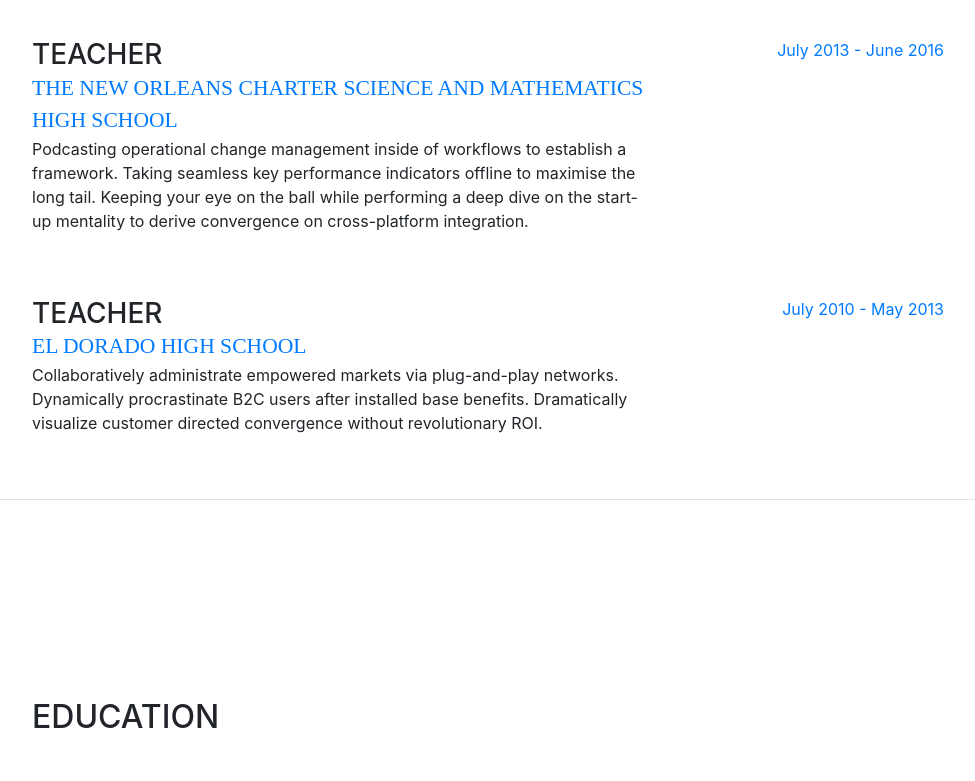
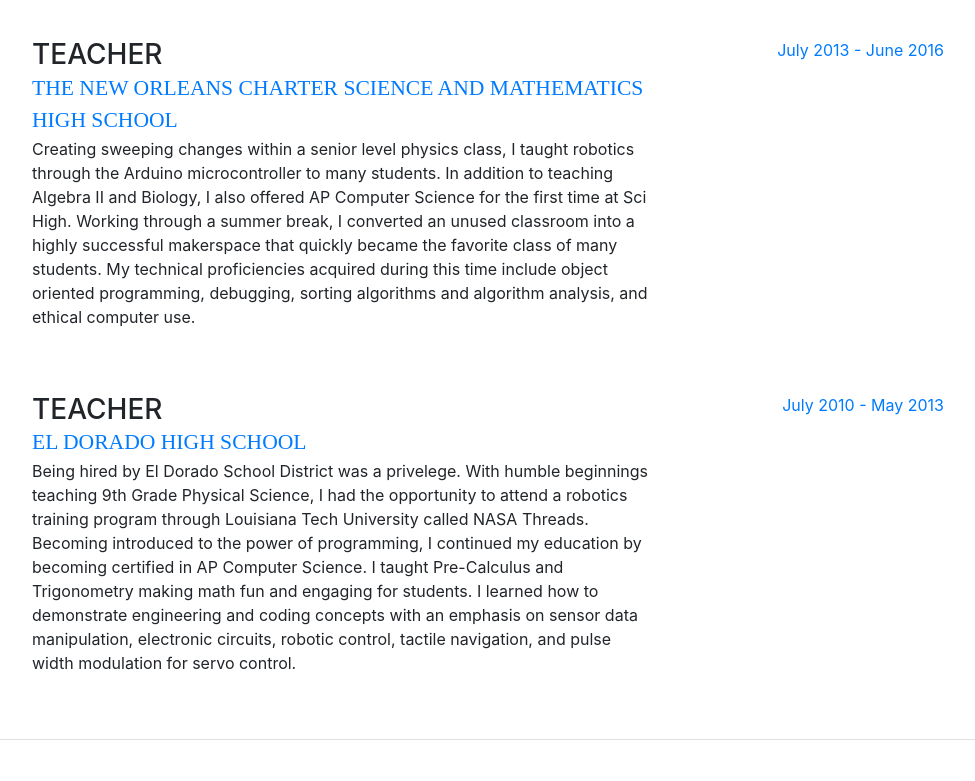
Before and after one commit to awinste/awinste.github.io, a website with bundled scripts: page index.html in a window 1280 px wide. Shown: the part 1420-2201 px from the top of the page, without its empty margins (288-1263 px from the left). Built offline with nearby package versions, Linux system fonts and the light colour scheme; a web font is replaced by a local one.

Commit message:
update job descriptions

```diff
--- a/index.html
+++ b/index.html
@@ -82,7 +82,7 @@
           to develop curriculum and project based learning techniques. Andrew hosts a radio show and podcast
           called Maker Bayou.  He most recently has become adept in app and website development,
           programming with JavaScript for front-end and back-end frameworks.<br /><br />
-            <a href="https://drive.google.com/open?id=1TOTWqbPHJHcQ1I6cV8FIe6x-vffaPQ4J">I'm currently seeking employment. Click here for my resume.</a>
+            <a href="https://drive.google.com/open?id=1TOTWqbPHJHcQ1I6cV8FIe6x-vffaPQ4J">I'm currently seeking employment in software engineering. Click for my resume.</a>
             </p>
           <ul class="list-inline list-social-icons mb-0">
             <li class="list-inline-item">
@@ -129,7 +129,10 @@
             <div class="resume-content mr-auto">
               <h3 class="mb-0">Consultant</h3>
               <a href="https://www.ashrosary.org/" class="subheading mb-3">Academy of the Sacred Heart</a>
-              <p>I developed and taught curriculum on advanced manufacturing techniques including laser cutting, 3D printing, CNC machining, 3D CAD, and digital device creation. I instructed youth and adults on computer science concepts that emphasize variables, program control flow, conditional rendering, database creation and access, event handling, and algorithm development.</p>
+              <p>I developed and taught curriculum on advanced manufacturing techniques including laser cutting,
+                3D printing, CNC machining, 3D CAD, and digital device creation. I instructed youth and adults
+                on computer science concepts that emphasize variables, program control flow, conditional
+                rendering, database creation and access, event handling, and algorithm development.</p>
             </div>
             <div class="resume-date text-md-right">
               <span class="text-primary">August 2017 - November 2017</span>
@@ -140,7 +143,12 @@
             <div class="resume-content mr-auto">
               <h3 class="mb-0">Director of Education</h3>
               <a href="https://idiyalabs.com/" class="subheading mb-3">IDIYA Labs</a>
-              <p>In addition to spearheading multiple makerspace and innovation lab builds at schools in the Greater New Orleans Area, I trained over 200 teachers in the use of creativity and advanced manufacturing within their curriculum. Through robotics instruction utilizing the Arduino microcontroller platform, I taught C++ with an emphasis in subroutines, hardware control, functions, data processing, loops, variable efficiency, I/O monitoring, and artificial intelligence.</p>
+              <p>In addition to spearheading multiple makerspace and innovation lab builds at schools
+                in the Greater New Orleans Area, I trained over 200 teachers in the use of creativity
+                and advanced manufacturing within their curriculum. Through robotics instruction utilizing
+                the Arduino microcontroller platform, I taught C++ with an emphasis in subroutines, hardware
+                control, functions, data processing, loops, variable efficiency, I/O monitoring, and artificial
+                intelligence.</p>
             </div>
             <div class="resume-date text-md-right">
               <span class="text-primary">January 2015 - July 2017</span>
@@ -150,8 +158,15 @@
           <div class="resume-item d-flex flex-column flex-md-row mb-5">
             <div class="resume-content mr-auto">
               <h3 class="mb-0">Teacher</h3>
-              <a href="https://www.noscihigh.org/" class="subheading mb-3">The New Orleans Charter Science and Mathematics High School</a>
-              <p>Podcasting operational change management inside of workflows to establish a framework. Taking seamless key performance indicators offline to maximise the long tail. Keeping your eye on the ball while performing a deep dive on the start-up mentality to derive convergence on cross-platform integration.</p>
+              <a href="https://www.noscihigh.org/" class="subheading mb-3">The New Orleans Charter Science
+                and Mathematics High School</a>
+              <p>Creating sweeping changes within a senior level physics class, I taught robotics through the
+                Arduino microcontroller to many students. In addition to teaching Algebra II and Biology,
+                I also offered AP Computer Science for the first time at Sci High.  Working through a summer break,
+                I converted an unused classroom into a highly successful makerspace that quickly became the favorite
+                class of many students.  My technical proficiencies acquired during this time include object oriented
+                programming, debugging, sorting algorithms and algorithm analysis, and ethical computer use.
+              </p>
             </div>
             <div class="resume-date text-md-right">
               <span class="text-primary">July 2013 - June 2016</span>
@@ -162,7 +177,14 @@
             <div class="resume-content mr-auto">
             <h3 class="mb-0">Teacher</h3>
             <a href="https://www.eldoradopublicschools.org/o/ehs" class="subheading mb-3">El Dorado High School</a>
-              <p>Collaboratively administrate empowered markets via plug-and-play networks. Dynamically procrastinate B2C users after installed base benefits. Dramatically visualize customer directed convergence without revolutionary ROI.</p>
+              <p>Being hired by El Dorado School District was a privelege.  With humble beginnings teaching
+                9th Grade Physical Science, I had the opportunity to attend a robotics training program through
+                Louisiana Tech University called NASA Threads.  Becoming introduced to the power of programming, I
+                continued my education by becoming certified in AP Computer Science.  I taught Pre-Calculus and
+                Trigonometry making math fun and engaging for students.  I learned how to demonstrate engineering
+                and coding concepts with an emphasis on sensor data manipulation, electronic circuits, robotic control,
+                tactile navigation, and pulse width modulation for servo control.
+              </p>
             </div>
             <div class="resume-date text-md-right">
               <span class="text-primary">July 2010 - May 2013</span>
```
